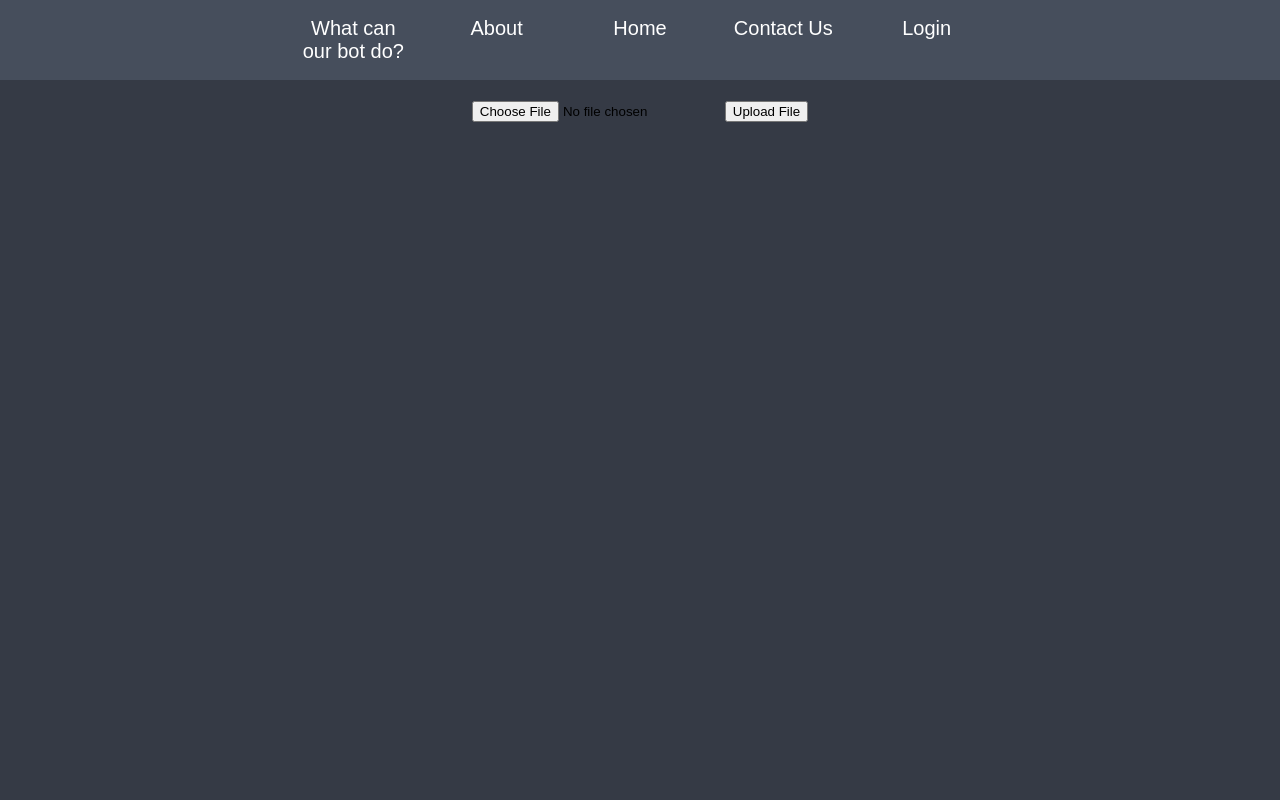
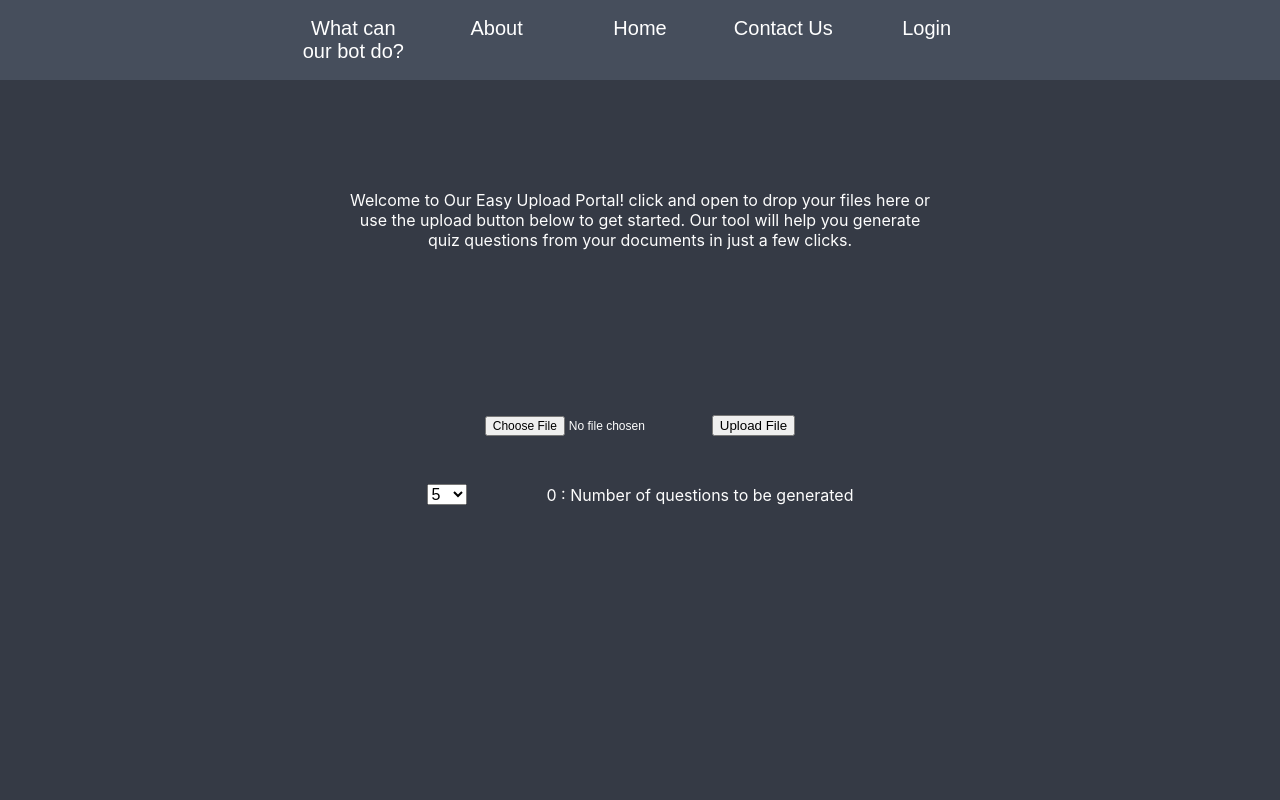
Before and after one commit to lund97johan/AI-Exam-Web-App, a React (Create React App) app in the folder client/my-app/: page /FileUpload in a window 1280 px wide. Shown: the top 800 px of the page. Built offline with nearby package versions, Linux system fonts and the light colour scheme.

Commit message:
kan nu välja hur många frågor man kan generera upp till 10 frågor nu.

```diff
--- a/client/my-app/src/Sites/FileUploadSite/FileUpload.css
+++ b/client/my-app/src/Sites/FileUploadSite/FileUpload.css
@@ -22,3 +22,138 @@
   .file-upload button:hover {
     background-color: #004494; /* Darker blue on hover */
   }
+
+  .file-dropdown-container{
+    position: relative;
+    display: inline-block;
+
+  }
+
+  .file-dropdown-content{
+    display: none;
+    position: absolute;
+    background-color: #f9f9f9;
+    width: auto;
+    max-width: 100%;
+    box-shadow: 0px 8px 16px 0px rgba(0,0,0,0.2);
+    padding: 12px 16px;
+    z-index: 1;
+  }
+
+  .radio-container{
+    display: block;
+    position: relative;
+    padding-left: 35px;
+    margin-bottom: 12px;
+    cursor: pointer;
+    font-size: 22px;
+    -webkit-user-select: none;
+    -moz-user-select: none;
+    -ms-user-select: none;
+    user-select: none;
+  }
+  .radio-container input{
+    position: absolute;
+    opacity: 0;
+    cursor: pointer;
+    height: 0;
+    width: 0;
+  }
+.custom-checkmark {
+  position: absolute;
+  top: 0;
+  left: 0;
+  height: 25px;
+  width: 25px;
+  background-color: #eee;
+  border-radius: 50%;
+}
+.radio-container:hover input ~ .checkmark {
+  background-color: #ccc;
+}
+.radio-container input:checked ~ .checkmark {
+    background-color: #61dafb;
+}
+
+.custom-checkmark:after {
+    content: "";
+    position: absolute;
+    display: none;
+}
+
+.radio-container input:checked ~ .checkmark:after {
+    display: block;
+}
+
+.radio-container .custom-checkmark:after {
+    top: 9px;
+    left: 9px;
+    width: 8px;
+    height: 8px;
+    border-radius: 50%;
+    background: white;
+}
+  .file-dropdown-container:hover .file-dropdown-content{
+    display: block;
+  }
+
+  .file-upload-body{
+    display: grid;
+    grid-template-columns: 1fr 2fr 1fr;
+    grid-template-rows: 1fr 1fr 1fr;
+    min-height: 90vh;
+  }
+
+  .file-upload-upload-container{
+    display: flex;
+    justify-content: center;
+    align-items: center;
+    max-height: 5vh;
+  }
+
+  .file-upload-body-container{
+    display: flex;
+    flex-direction: column;
+    justify-content: center;
+    align-items: center;
+  }
+  .file-upload-body-container>*{
+    padding: 3vh;
+  }
+  .file-dropdown-title{
+    font-size: 2vh;
+    color: #fdfdfd;
+
+  }
+  .nr-of-questions-container{
+    display: flex;
+    justify-content: center;
+    align-items: center;
+  }
+  .nr-of-questions-container>*{
+    padding-left: 5vh;
+    padding-right: 5vh;
+    font-size: 2vh;
+    color: #fdfdfd;
+  }
+  .fileuploadtext{
+    font-size: 1.5vh;
+    color: #fdfdfd;
+  }
+
+  .about-us-fileupload-container{
+    display: flex;
+    justify-content: center;
+    align-items: center;
+    padding: 3vh;
+  }
+
+  .about-us-fileupload-text{
+    font-size: 2vh;
+    color: #fdfdfd;
+  }
+
+  .nr-selector{
+    font-size: 2vh;
+    color: #000000;
+  }
--- a/client/my-app/src/Sites/FileUploadSite/FileUpload.js
+++ b/client/my-app/src/Sites/FileUploadSite/FileUpload.js
@@ -24,7 +24,7 @@ function FileUpload(){
 function ReturnFileUpload() {
     const [file, setFile] = useState(null);
     const { user } = useAuth();
-
+    const [nrQuestions, setNrQuestions] = useState(0);
 
     const handleFileChange = (e) => {
         setFile(e.target.files[0])
@@ -42,7 +42,7 @@ function ReturnFileUpload() {
         const fileName = file.name;
         // Append the file name as the "title" to the form data
         formData.append('title', fileName);
-
+        formData.append('nrQuestions', nrQuestions);
         //send data to server
         fetch('/upload', {
             method: 'POST',
@@ -55,13 +55,45 @@ function ReturnFileUpload() {
         })
         .catch(error => console.error('Error uploading file', error));
     };
+    const changeNrQuestions = (e) => {
+        setNrQuestions(e.target.value);
+    }
 
     return (
-        <div>
-            <input type="file" onChange={handleFileChange} />
-            <button onClick={handleFileUpload}>Upload File</button>
+
+        <div className={'file-upload-body'} >
+            <div className={'file-upload-body-container'} style={{gridColumn: 2, gridRow: 1}}>
+                <div className={'about-us-fileupload-container'}>
+                    <div className={'about-us-fileupload-text'}>
+                        Welcome to Our Easy Upload Portal! click and open to drop your files here or use the upload button below to get started. Our tool will help you generate quiz questions from your documents in just a few clicks.
+                    </div>
+                </div>
+            </div>
+            <div className={'file-upload-body-container'} style={{gridColumn: 2, gridRow: 2}}>
+                <div className={'file-upload-upload-container'}>
+                    <input className={'fileuploadtext'} type="file" onChange={handleFileChange}/>
+                    <button onClick={handleFileUpload}>Upload File</button>
+                </div>
+                <div className={'nr-of-questions-container'}>
+                    <span>
+                            <select className={'nr-selector'} onChange={(e) => setNrQuestions(e.target.value)}>
+                                <option value="5">5</option>
+                                <option value="6">6</option>
+                                <option value="7">7</option>
+                                <option value="8">8</option>
+                                <option value="9">9</option>
+                                <option value="10">10</option>
+                            </select>
+                        </span>
+                    <div className={'nr-questions'}>{nrQuestions} :   Number of questions to be generated</div>
+                </div>
+
+            </div>
         </div>
-);
+
+
+    )
+        ;
 
 
 }
--- a/client/my-app/src/Sites/QuizSite/Quiz.css
+++ b/client/my-app/src/Sites/QuizSite/Quiz.css
@@ -5,8 +5,8 @@
     align-items: center;
     justify-content: center;
     background-color: #353a45;
-    min-width: 100%;
-
+    min-width: 90vh;
+    min-height: 90vh;
 }
 
 .Quiz-nrOfQuestions{
@@ -139,3 +139,26 @@
     -ms-transform: rotate(45deg);
     transform: rotate(45deg);
   }
+
+  .Quiz-Result-Text-Pass{
+    font-size: 3vh;
+    color: #61dafb;
+    text-align: center;
+  }
+
+.Quiz-Result-Text-Fail{
+    font-size: 3vh;
+    color: #ff0000;
+    text-align: center;
+}
+.Quiz-Result-Score{
+    font-size: 3vh;
+    color: #fdfdfd;
+    text-align: center;
+}
+.Quiz-Result-Score-Container{
+    display: grid;
+    grid-template-columns: 1fr;
+    justify-content: center;
+    align-items: center;
+}
--- a/client/my-app/src/Sites/QuizSite/Quiz.js
+++ b/client/my-app/src/Sites/QuizSite/Quiz.js
@@ -159,21 +159,20 @@ function ReturnQuiz() {
         <div className='Quiz-body'>
             {showScore ? (
                 <>
-                    <div className={finalScore >= maximumScore ? 'Quiz-nrOfQuestions' : 'Quiz-nrOfQuestions-fail'}
+                    <div className={finalScore >= maximumScore ? 'Quiz-Result-Text-Pass' : 'Quiz-Result-Text-Fail'}
                          style={{gridColumn: 2, gridRow: 2}}>
-                        <div className='Quiz-nrOfQuestions-text'>
                             {finalScore >= maximumScore ? 'Congratulations! you passed the test' : 'You failed!'}
-                        </div>
                     </div>
-                    <div className='Quiz-nrOfQuestions' style={{gridColumn: 2, gridRow: 3}}>
-                        <div className='Quiz-nrOfQuestions-text'>
+                    <div className='Quiz-Result-Score-Container' style={{gridColumn: 2, gridRow: 3}}>
+                        <div className='Quiz-Result-Score'>
                             Your score: {finalScore} of {maximumScore}
                         </div>
                     </div>
-                    <div className="redo-quiz-button" style={{gridColumn: 2, gridRow: 5, justifySelf:"left"}}>
+
+                    <div className="redo-quiz-button" style={{gridColumn: 2, gridRow: 5, justifySelf: "left", marginLeft: "20vh"}}>
                         <button className='Quiz-button' onClick={resetQuiz}>Redo test</button>
                     </div>
-                    <div className='finish-test-button' style={{gridColumn: 2, gridRow: 5, justifySelf:"right"}}>
+                    <div className='finish-test-button' style={{gridColumn: 2, gridRow: 5, justifySelf:"right", marginRight: "20vh"}}>
                         <Link to='/dashboard'>
                             <button className='Quiz-button'>Finish test</button>
                         </Link>
@@ -186,7 +185,7 @@ function ReturnQuiz() {
                             Number of questions: {quiz.questions.length}
                         </div>
                     </div>
-                <div className="Quiz-question-number-text" style={{ gridColumn: 2 }}>
+                <div className="Quiz-question-number-text" style={{ gridColumn: 2, gridRow: 1 }}>
                     <div className='Quiz-question-nr' style={{ gridColumn: 2 }}>
                         <h1>Question {currentQuestionIndex + 1}</h1>
                     </div>
```
Also changed, not shown: 1 other file (tests, documents, lock files or other folders).
